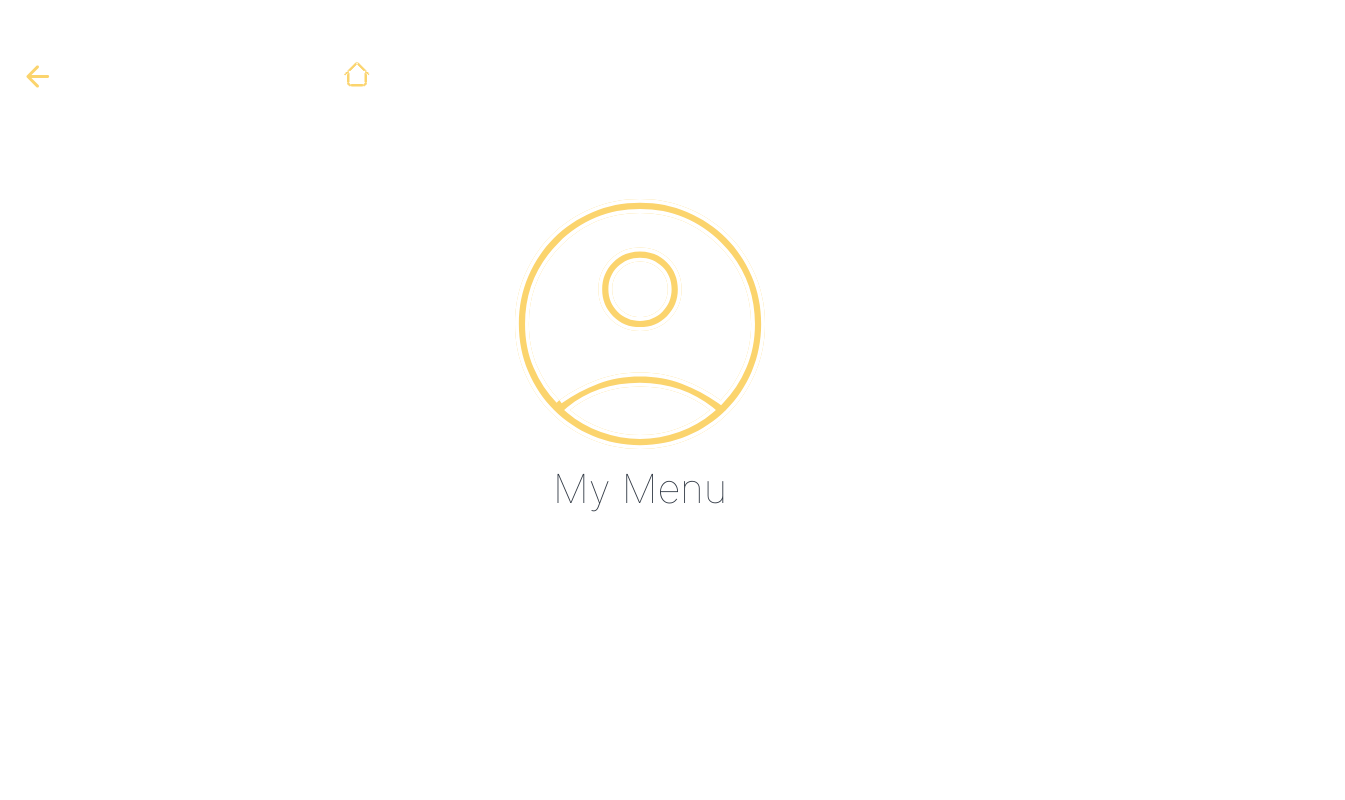
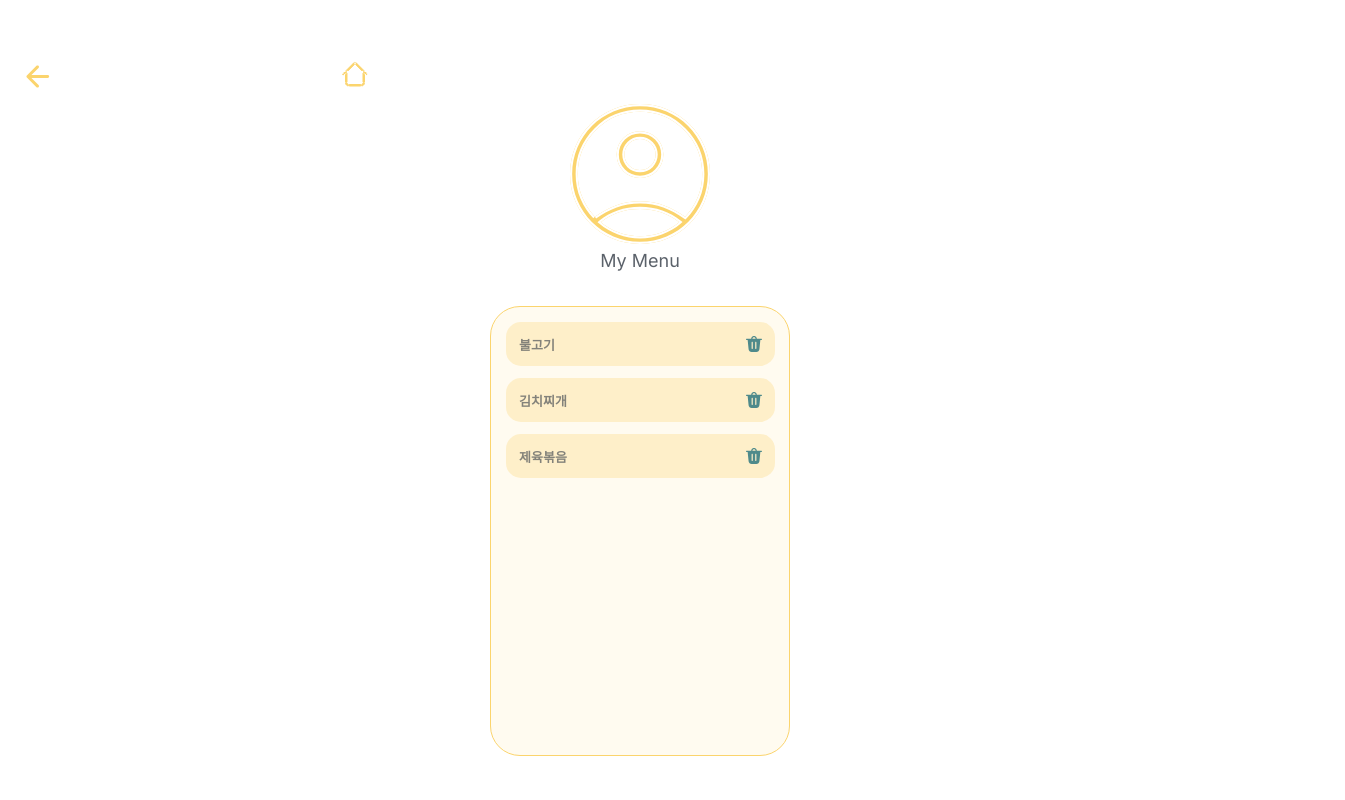
Before and after one commit to Rla-oes/cheesy-frontend, a React (Create React App) app: page /Mymenu in a window 1280 px wide. Shown: the top 800 px of the page, 1345 px wide, since content can reach past the window. Built offline with nearby package versions, Linux system fonts and the light colour scheme.

Commit message:
mymenu크기 조정

```diff
--- a/src/pages/Category/category.css
+++ b/src/pages/Category/category.css
@@ -1,12 +1,12 @@
-body {
-  background: #ffffff;
-  margin: 0;
-  font-family: 'Inter', sans-serif;
-  display: flex;
-  justify-content: center;
-  align-items: center;
-  height: 100vh;
-}
+/*body {*/
+/*  background: #ffffff;*/
+/*  margin: 0;*/
+/*  font-family: 'Inter', sans-serif;*/
+/*  display: flex;*/
+/*  justify-content: center;*/
+/*  align-items: center;*/
+/*  height: 100vh;*/
+/*}*/
 
 .container {
   width: 90vw;
--- a/src/pages/Mymenu/Mymenu.css
+++ b/src/pages/Mymenu/Mymenu.css
@@ -1,4 +1,4 @@
-.screen {
+.Screen {
     background-color: #ffffff;
     display: flex;
     justify-content: center;
@@ -23,12 +23,12 @@
     display: flex;
     justify-content: center;
     align-items: center;
-    margin-top: 30px;
+    margin-top: 130px;
 }
 
 .profile {
-    height: 250px;
-    width: 250px;
+    height: 140px;
+    width: 140px;
 }
 
 .pen {
@@ -43,33 +43,34 @@
 .menu-title {
     display: flex;
     justify-content: center;
-    font-size: 40px;
+    font-size: 18px;
     color: #333B46;
+    opacity: 0.8;
     font-family: "Inter", Helvetica, sans-serif;
-    font-weight: 50;
+    font-weight: 400;
 
-    margin-top: 15px;
-    margin-bottom: 80px;
+    margin-top: 6px;
+    margin-bottom: 35px;
 }
 
-.overlap-group {
+.Overlap-group {
     display: flex;
     justify-content: center;
-    align-items: center;
+    /*align-items: center;*/
     width: 100%;
     height: 100%;
 }
 
-.frame {
-    width: 750px;
-    height: 750px;
+.Frame {
+    width: 300px;
+    height: 450px;
 }
 
-.rectangle {
+.Rectangle {
     background-color: #fbd46d1a;
-    border: 2px solid #fbd46d;
-    border-radius: 35px;
-    padding: 30px;
+    border: 1.7px solid #fbd46d;
+    border-radius: 30px;
+    padding: 15px;
     width: 100%;  /* 부모 요소의 width를 상속 */
     height: 100%; /* 부모 요소의 height를 상속 */
     box-sizing: border-box; /* padding이 height와 width에 포함되도록 설정 */
@@ -78,36 +79,36 @@
 .menu-list {
     display: flex;
     flex-direction: column;
-    gap: 20px;
+    gap: 10px;
     width: 100%;
 }
 
 
-.menu-item {
+.menu-Item {
     display: flex;
     justify-content: space-between;
     align-items: center;
     background-color: #fbd46d4c;
-    border-radius: 25px;
-    padding: 10px 20px;
-    margin-bottom: 20px;
-    width: 640px; /* 너비를 부모 요소 기준 100%로 설정 */
-    height: 60px; /* 높이를 증가 */
+    border-radius: 15px;
+    padding: 2px 13px;
+    margin-bottom: 2px;
+    width: 243px;
+    height: 40px;
 
 }
 
 .menu-text {
-    font-size: 25px;
+    font-size: 13px;
     font-family: "Inter", Helvetica, sans-serif;
     font-weight: bold;
     color: #333B46;
-    opacity: 0.8;
+    opacity: 0.6;
 
 }
 
 .trash {
-    width: 30px;
-    height: 30px;
+    width: 16px;
+    height: 16px;
 }
 
 .trash-btn {
@@ -187,7 +188,7 @@
 
 .screen .iconamoon-home {
     height: 30px;
-    left: 342px;
+    left: 338px;
     position: absolute;
     top: 59px;
     width: 30px;
--- a/src/pages/Mymenu/Mymenu.js
+++ b/src/pages/Mymenu/Mymenu.js
@@ -43,21 +43,19 @@ export const Mymenu = () => {
 
     return (
         <div className="screen">
-            <IconamoonHome className="iconamoon-home" onClick={() => navigate("/home")} />
-            <MaterialSymbolsArrowBackRounded className="material-symbols" onClick={() => navigate(-1)} />
-            <div className="menu-container">
+            <div className="div">
                 <div className="profile-container">
                     <img className="profile" alt="Profile" src={profile} />
                 </div>
 
                 <div className="menu-title">My Menu</div>
 
-                <div className="overlap-group">
-                    <div className="frame">
-                        <div className="rectangle">
+                <div className="Overlap-group">
+                    <div className="Frame">
+                        <div className="Rectangle">
                             <div className="menu-list">
                                 {menuItems.map((item, index) => (
-                                    <div className="menu-item" key={index}>
+                                    <div className="menu-Item" key={index}>
                                         <div className="menu-text">{item}</div>
                                         <button className="trash-btn" onClick={() => handleDeleteClick(index)}>
                                             <img className="trash" alt="Trash" src={trash} />
@@ -70,6 +68,9 @@ export const Mymenu = () => {
                     </div>
                 </div>
             </div>
+            <IconamoonHome className="iconamoon-home" onClick={() => navigate("/home")} />
+            <MaterialSymbolsArrowBackRounded className="material-symbols" onClick={() => navigate(-1)} />
+
 
             {/* 🛑 커스텀 삭제 모달 */}
             {isModalOpen && (
--- a/src/pages/Roulette/Roulette.css
+++ b/src/pages/Roulette/Roulette.css
@@ -101,7 +101,7 @@
 
 .screen .iconamoon-home {
     height: 30px;
-    left: 342px;
+    left: 340px;
     position: absolute;
     top: 59px;
     width: 30px;
```
